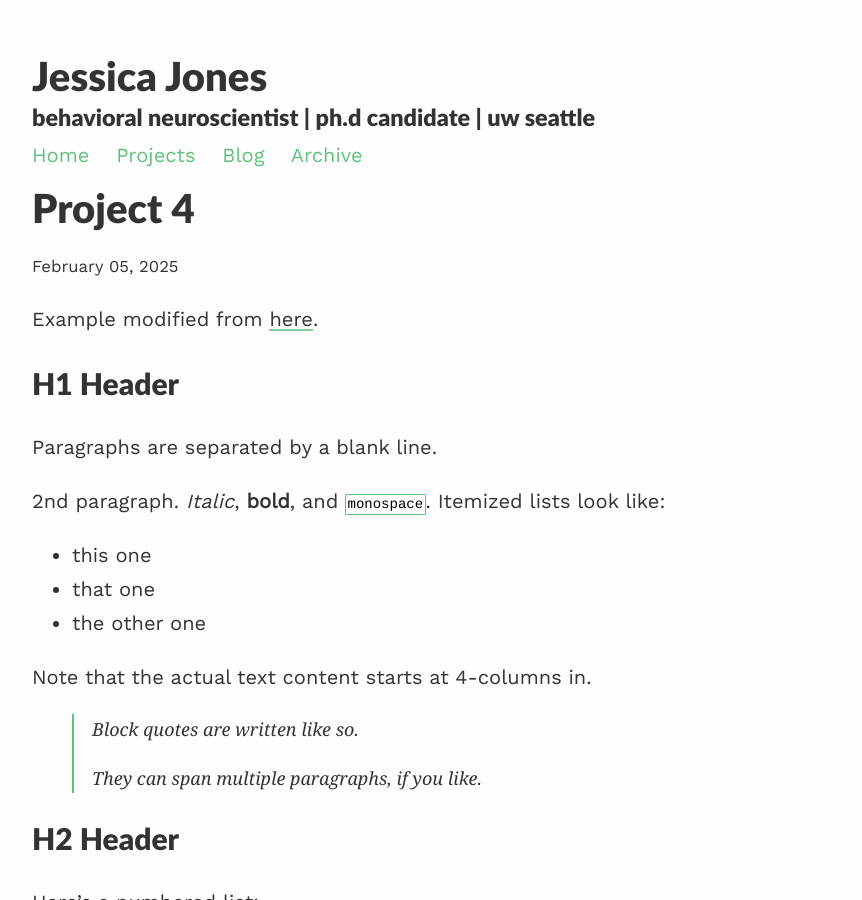
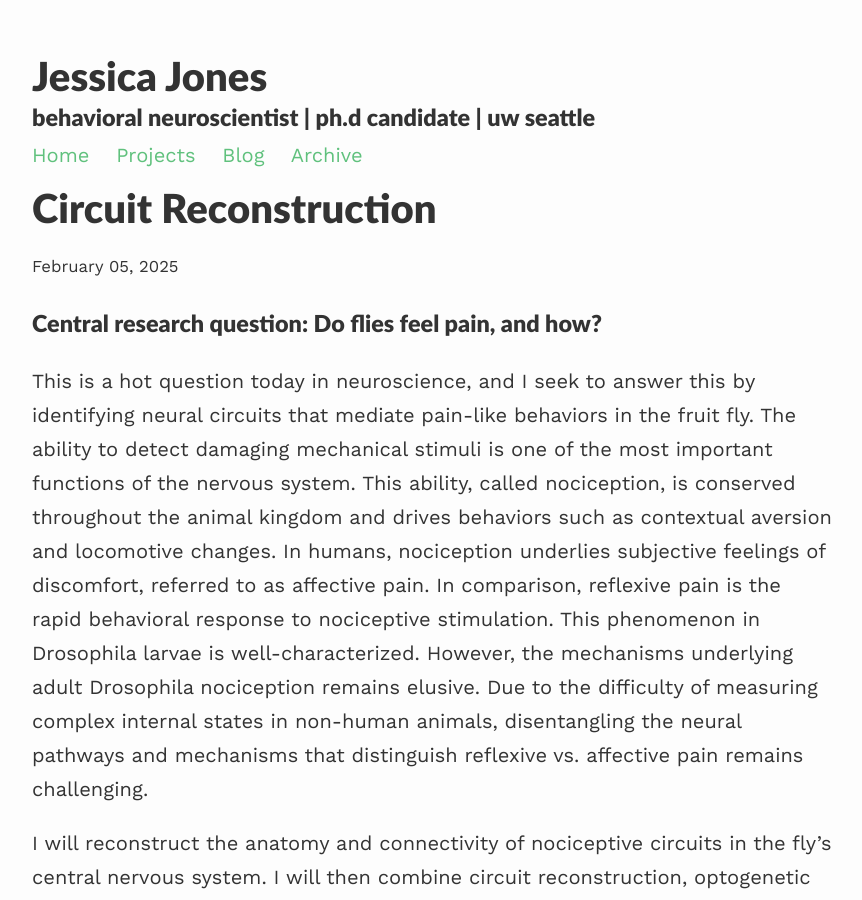
Before and after one commit to jesmjones/jesmjones.github.io, a Jekyll site: the page built from _projects/project4.md, in a window 1280 px wide and 900 px high. Shown: the whole window, without its empty margins (208-1070 px from the left). Built offline with Jekyll 4.4.1, drawn with Linux system fonts in a browser that asks for light colours; formulas are drawn with MathJax 3; some of the changed text lies outside the part shown.

Commit message:
Update project4.md

```diff
--- a/_projects/project4.md
+++ b/_projects/project4.md
@@ -1,142 +1,10 @@
 ---
 layout: post
-title: Project 4
-description: another project
+title: Circuit Reconstruction
+description: reconstructing circuits for nociception in Drosophila
 ---
 
-Example modified from [here](http://www.unexpected-vortices.com/sw/rippledoc/quick-markdown-example.html){:target="_blank"}.
+### Central research question: Do flies feel pain, and how?
+This is a hot question today in neuroscience, and I seek to answer this by identifying neural circuits that mediate pain-like behaviors in the fruit fly. The ability to detect damaging mechanical stimuli is one of the most important functions of the nervous system. This ability, called nociception, is conserved throughout the animal kingdom and drives behaviors such as contextual aversion and locomotive changes. In humans, nociception underlies subjective feelings of discomfort, referred to as affective pain. In comparison, reflexive pain is the rapid behavioral response to nociceptive stimulation. This phenomenon in Drosophila larvae is well-characterized. However, the mechanisms underlying adult Drosophila nociception remains elusive. Due to the difficulty of measuring complex internal states in non-human animals, disentangling the neural pathways and mechanisms that distinguish reflexive vs. affective pain remains challenging.
 
-H1 Header
-============
-
-Paragraphs are separated by a blank line.
-
-2nd paragraph. *Italic*, **bold**, and `monospace`. Itemized lists
-look like:
-
-  * this one
-  * that one
-  * the other one
-
-Note that the actual text
-content starts at 4-columns in.
-
-> Block quotes are
-> written like so.
->
-> They can span multiple paragraphs,
-> if you like.
-
-
-H2 Header
-------------
-
-Here's a numbered list:
-
- 1. first item
- 2. second item
- 3. third item
-
-Note again how the actual text starts at 4 columns in (4 characters
-from the left side). Here's a code sample:
-
-    # Let me re-iterate ...
-    for i in 1 .. 10 { do-something(i) }
-
-As you probably guessed, indented 4 spaces. By the way, instead of
-indenting the block, you can use delimited blocks, if you like:
-
-~~~
-define foobar() {
-    print "Welcome to flavor country!";
-}
-~~~
-
-(which makes copying & pasting easier). You can optionally mark the
-delimited block for Pandoc to syntax highlight it by specifying the languagae after the start of a block (e.g. `~~~python`) which would look like :
-
-~~~python
-import time
-# Quick, count to ten!
-for i in range(10):
-    # (but not *too* quick)
-    time.sleep(0.5)
-    print(i)
-~~~
-
-### An H3 header ###
-
-Now a nested list:
-
- 1. First, get these ingredients:
-
-      * carrots
-      * celery
-      * lentils
-
- 2. Boil some water.
-
- 3. Dump everything in the pot and follow
-    this algorithm:
-
-        find wooden spoon
-        uncover pot
-        stir
-        cover pot
-        balance wooden spoon precariously on pot handle
-        wait 10 minutes
-        goto first step (or shut off burner when done)
-
-    Do not bump wooden spoon or it will fall.
-
-Notice again how text always lines up on 4-space indents (including
-that last line which continues item 3 above).
-
-Here's a footnote [^1].
-
-[^1]: Some footnote text.
-
-Tables can look like this:
-
-| Header 1 | Header 2                   | Header 3 |
-|:--------:|:--------------------------:|:--------:|
-| data1a   | Data is longer than header | 1        |
-| d1b      | add a cell                 |          |
-| lorem    | ipsum                      | 3        |
-|          | empty outside cells        |          |
-| skip     |                            | 5        |
-| six      | Morbi purus                | 6        |
-
-
-A horizontal rule follows.
-
-***
-
-Here's a definition list:
-
-apples
-  : Good for making applesauce.
-
-oranges
-  : Citrus!
-
-tomatoes
-  : There's no "e" in tomatoe.
-
-Again, text is indented 4 spaces. (Put a blank line between each
-term and  its definition to spread things out more.)
-
-Here's a "line block" (note how whitespace is honored):
-
-| Line one
-|   Line too
-| Line tree
-
-and images can be specified like so:
-
-![example image](https://images.unsplash.com/photo-1488190211105-8b0e65b80b4e?w=300&h=300&fit=crop "An exemplary image")
-
-Inline math equation: $\omega = d\phi / dt$. Display
-math should get its own line like so:
-
-$$I = \int \rho R^{2} dV$$
+I will reconstruct the anatomy and connectivity of nociceptive circuits in the fly’s central nervous system. I will then combine circuit reconstruction, optogenetic manipulations, and automated measurements of fly behavior to investigate how nociceptive signals are integrated in the fly brain to mediate responses to nociception.
```
